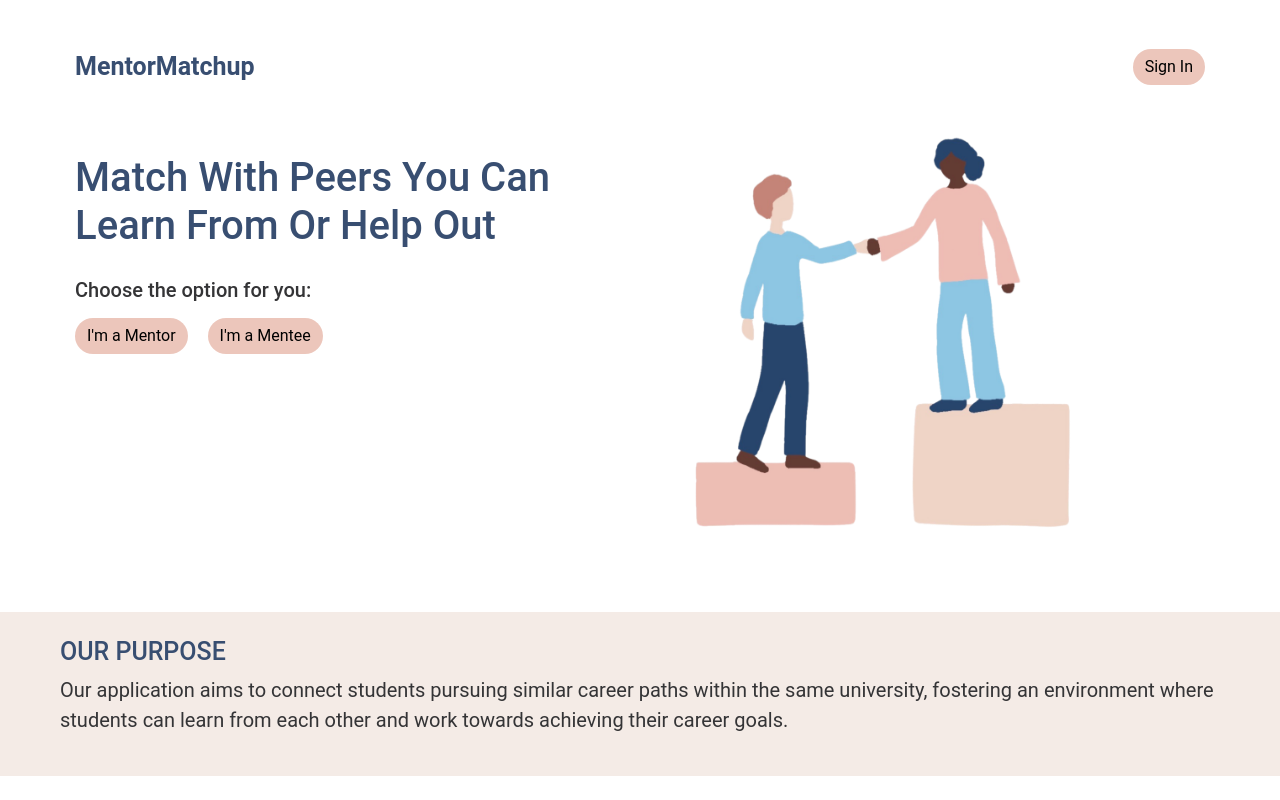
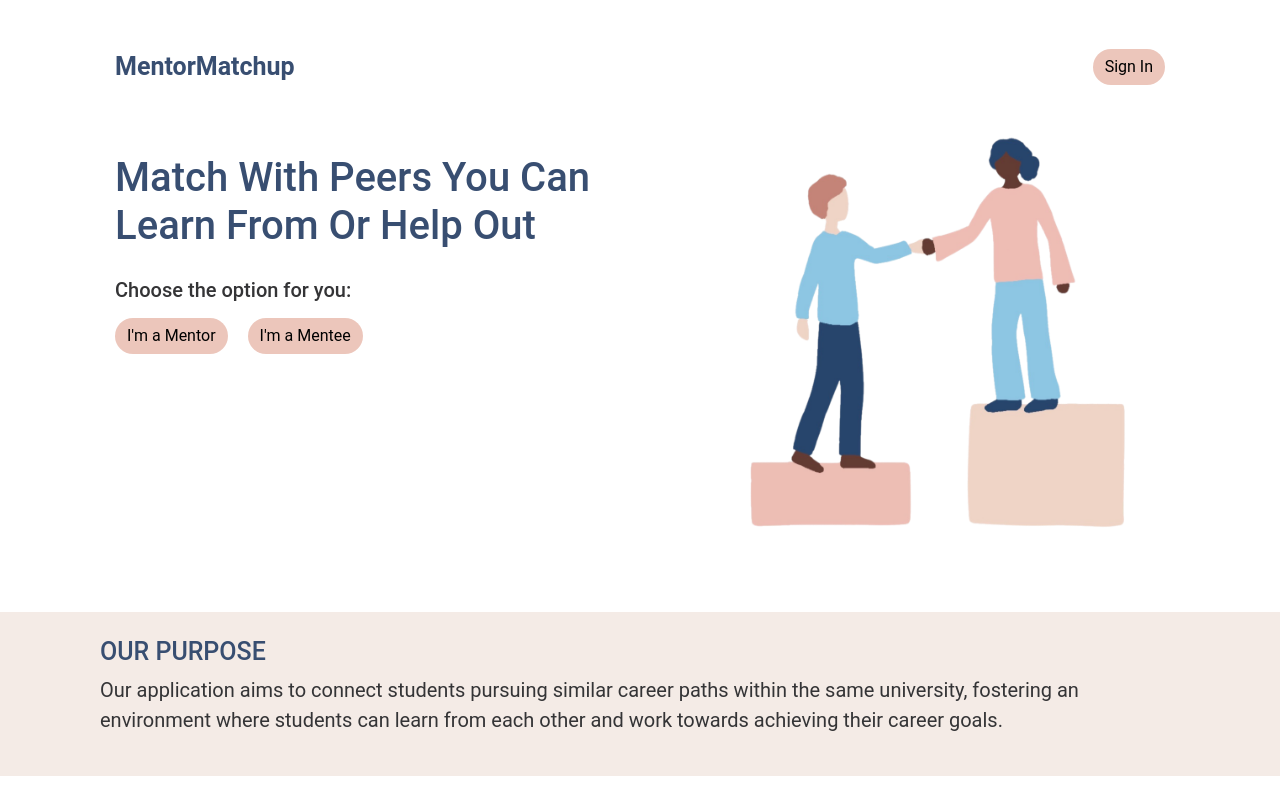
Before and after one commit to awissink/ui-semester-project, a Flask app: page / in a window 1280 px wide. Run offline with Flask 3, Linux system fonts and the light colour scheme; some libraries are stand-ins or nearby versions.

Commit message:
changing homepage spacing

```diff
--- a/static/css/styles.css
+++ b/static/css/styles.css
@@ -21,8 +21,8 @@
     font-weight: 600;
 }
 .homepage-header {
-    padding-left: 60px;
-    padding-right: 60px;
+    padding-left: 100px;
+    padding-right: 100px;
 }
 .homepage-catchphrase {
     font-size: 40px;
@@ -35,8 +35,8 @@
     height: 400px;
 }
 .homepage-body-padding {
-    padding-left: 60px;
-    padding-right: 60px;
+    padding-left: 100px;
+    padding-right: 90px;
 }
 .homepage-left-div {
     padding-top: 20px;
@@ -47,7 +47,7 @@
 .homepage-right-div {
     margin-left: 50%;
     padding-right:20px;
-    padding-left: 50px;
+    padding-left: 100px;
     margin-bottom: 30px;
 }
 .homepage-descriptions {
@@ -60,8 +60,8 @@
     width: 100%;
     position: absolute;
     left: 0;
-    padding-left: 60px;
-    padding-right: 60px;
+    padding-left: 100px;
+    padding-right: 100px;
     padding-top: 25px;
     padding-bottom: 25px;
 }
```
